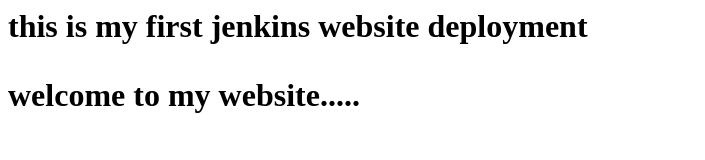
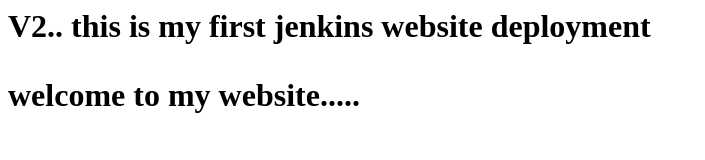
Before and after one commit to C2-803100/devops, a plain HTML site: page index.html in a window 1280 px wide. Shown: the whole page, without its empty margins (0-705 px from the left). Drawn offline with Linux system fonts and the light colour scheme.

Commit message:
version 2

```diff
--- a/index.html
+++ b/index.html
@@ -2,6 +2,7 @@
 <body>
 <h1>
 
+  V2..
 this is my first jenkins website deployment
 
 <p>welcome to my website.....</p>
```
